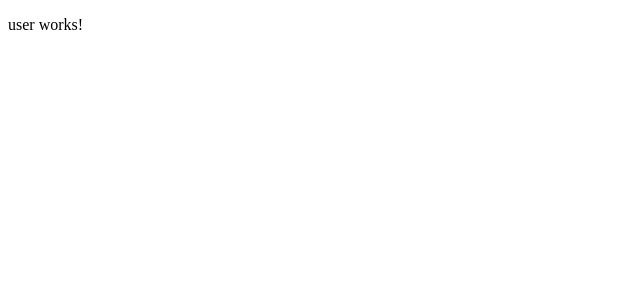
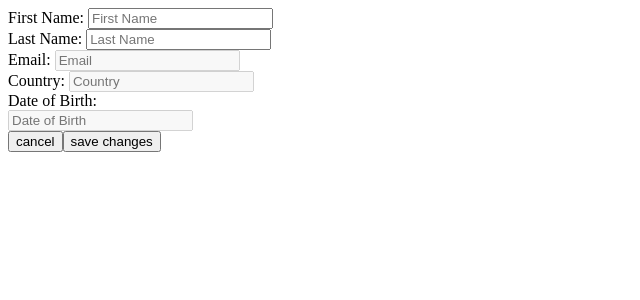
Before and after one commit to EgAlexDeveloper/newsletter2go, an Angular app: page /user/1 in a window 1280 px wide. Shown: the top 300 px of the page, without its empty margins (0-640 px from the left). Built offline with nearby package versions, Linux system fonts and the light colour scheme; no server answers.

Commit message:
push user form

```diff
--- a/src/app/app-routing.module.ts
+++ b/src/app/app-routing.module.ts
@@ -6,7 +6,7 @@ import { UserComponent } from './components/user/user.component';
 
 const routes: Routes = [
   { path: '', component: UsersComponent },
-  { path: 'user/:id', component: UserComponent }
+  { path: 'user/:uid', component: UserComponent }
 ];
 
 @NgModule({
--- a/src/app/app.module.ts
+++ b/src/app/app.module.ts
@@ -3,6 +3,7 @@ import { BrowserModule } from '@angular/platform-browser';
 import { NgModule } from '@angular/core';
 import { HttpClientModule } from '@angular/common/http';
 import { NgbModule, NgbPaginationModule } from '@ng-bootstrap/ng-bootstrap';
+import { ReactiveFormsModule } from '@angular/forms';
 
 // Components
 import { AppRoutingModule } from './app-routing.module';
@@ -33,7 +34,8 @@ import { DataPipeService } from 'src/app/services/data-pipe.service';
     AppRoutingModule,
     HttpClientModule,
     NgbModule,
-    NgbPaginationModule
+    NgbPaginationModule,
+    ReactiveFormsModule
   ],
   providers: [
     QueryService,
--- a/src/app/components/shared/table/table.component.html
+++ b/src/app/components/shared/table/table.component.html
@@ -21,7 +21,7 @@
                 <td>{{user.dateOfBirth | date}}</td>
                 <td>
                     <button type="button" class="btn btn-primary" (click)="openUserModal(user)">Show</button>
-                    <button type="button" class="btn btn-warning">Edit</button>
+                    <button type="button" class="btn btn-warning" (click)="navigateTo('/user', user.id)">Edit</button>
                     <button type="button" class="btn btn-danger" (click)="deleteUserRow(i, user.id)">Delete</button>
                 </td>
             </tr>
--- a/src/app/components/shared/table/table.component.ts
+++ b/src/app/components/shared/table/table.component.ts
@@ -1,10 +1,10 @@
 import { Component, OnInit, Input, Output, EventEmitter } from '@angular/core';
+import { Router } from '@angular/router';
 import { NgbModal } from '@ng-bootstrap/ng-bootstrap';
 
 import { User } from '../../../models/User.model';
 import { environment } from '../../../../environments/environment';
 import { ModalComponent } from '../modal/modal.component';
-
 
 @Component({
   selector: 'app-table',
@@ -16,10 +16,10 @@ export class TableComponent implements OnInit {
   @Output() removeUser: EventEmitter<any> = new EventEmitter();
   page: number = environment.pagenation.page;
   pageSize: number = environment.pagenation.pageSize;
-  collectionSize: number = environment.pagenation.pageSize;
 
   constructor(
-    private modalService: NgbModal
+    private modalService: NgbModal,
+    private router: Router
   ) { }
 
   /**
@@ -59,6 +59,10 @@ export class TableComponent implements OnInit {
     this.removeUser.emit(index);
   }
 
-  ngOnInit() {}
+  navigateTo(path: string, id?: number): void {
+    this.router.navigate([path, id]);
+  }
+
+  ngOnInit() { }
 
 }
--- a/src/app/components/user/user.component.html
+++ b/src/app/components/user/user.component.html
@@ -1,3 +1,31 @@
-<p>
-  user works!
-</p>
+<div class="container">
+    <div class="row">
+        <form class="col-12 mt-3" [formGroup]="userForm" (ngSubmit)="submit(userForm)">
+            <div class="form-group">
+                <label>First Name: </label>
+                <input class="form-control" type="text" placeholder="First Name" formControlName="firstName" />
+                <span class="err float-right" *ngIf="userForm.touched && !userForm.controls.firstName.valid">First Name is Required</span>
+            </div>
+            <div class="form-group">
+                <label>Last Name: </label>
+                <input class="form-control" type="text" placeholder="Last Name" formControlName="lastName" required />
+                <span class="err float-right" *ngIf="userForm.touched && !userForm.controls.lastName.valid">Last Name is Required</span>
+            </div>
+            <div class="form-group">
+                <label>Email: </label>
+                <input class="form-control" type="email" placeholder="Email" formControlName="email" required disabled />
+            </div>
+            <div class="form-group">
+                <label>Country: </label>
+                <input class="form-control" type="text" placeholder="Country" formControlName="country" required disabled />
+            </div>
+            <label>Date of Birth: </label>
+            <div class="form-group">
+                <input class="form-control" type="text" placeholder="Date of Birth" formControlName="dateOfBirth" required disabled />
+            </div>
+
+            <button type="button n4" class="btn btn-danger float-right" (click)="navigateTo('/')">cancel</button>
+            <button class="btn btn-primary float-right mr-1">save changes</button>
+        </form>
+    </div>
+</div>
--- a/src/app/components/user/user.component.scss
+++ b/src/app/components/user/user.component.scss
@@ -0,0 +1,4 @@
+.err {
+    font-size: 14px;
+    color: #fc0000;
+}
--- a/src/app/components/user/user.component.ts
+++ b/src/app/components/user/user.component.ts
@@ -1,4 +1,11 @@
 import { Component, OnInit } from '@angular/core';
+import { FormGroup, FormControl, Validators } from '@angular/forms';
+import { ActivatedRoute, Router } from '@angular/router';
+
+import { DataPipeService } from 'src/app/services/data-pipe.service';
+import { UsersEndpointsService } from '../../services/users-endpoints.service';
+
+import { User } from '../../models/User.model';
 
 @Component({
   selector: 'app-user',
@@ -6,10 +13,71 @@ import { Component, OnInit } from '@angular/core';
   styleUrls: ['./user.component.scss']
 })
 export class UserComponent implements OnInit {
+  public userForm = new FormGroup({
+    id: new FormControl(0, [Validators.required]),
+    firstName: new FormControl('', [Validators.required]),
+    lastName: new FormControl('', [Validators.required]),
+    email: new FormControl('', [Validators.required]),
+    country: new FormControl('', [Validators.required]),
+    dateOfBirth: new FormControl('', [Validators.required])
+  });
 
-  constructor() { }
+  private uid: number;
+  private users: User[];
+  private currentUser: User;
 
-  ngOnInit() {
+  constructor(
+    private route: ActivatedRoute,
+    private endPoint: UsersEndpointsService,
+    private dataPipe: DataPipeService,
+    private router: Router
+  ) {
+    this.uid = route.params['value'].uid;
+    dataPipe.getUsers().subscribe(res => {
+      if (res && res.length > 0) {
+        this.users = res;
+        this.getCurrentUser(this.uid);
+      } else {
+        this.getUsers();
+      }
+    })
   }
 
+  getUsers(): void {
+    this.endPoint.fetch().subscribe(res => {
+      this.users = res;
+      this.dataPipe.setUsers(this.users);
+    });
+  }
+
+  getCurrentUser(uid: number): void {
+    this.currentUser = this.users.filter(user => user.id == uid);
+
+    for (let key in this.currentUser[0]) {
+      if (this.userForm.get(key)) this.userForm.get(key).setValue(this.currentUser[0][key]);
+    }
+
+  }
+
+  submit(form): void {
+    if (form.valid) {
+      this.currentUser = form.value;
+
+      this.users.filter((user, index) => {
+        if (user.id == this.uid) {
+          this.users[index] = this.currentUser;
+        }
+      });
+
+      this.dataPipe.setUsers(this.users);
+      this.navigateTo('/')
+    }
+  }
+
+  navigateTo(path: string): void {
+    this.router.navigate([path]);
+  }
+
+  ngOnInit() { }
+
 }
```
